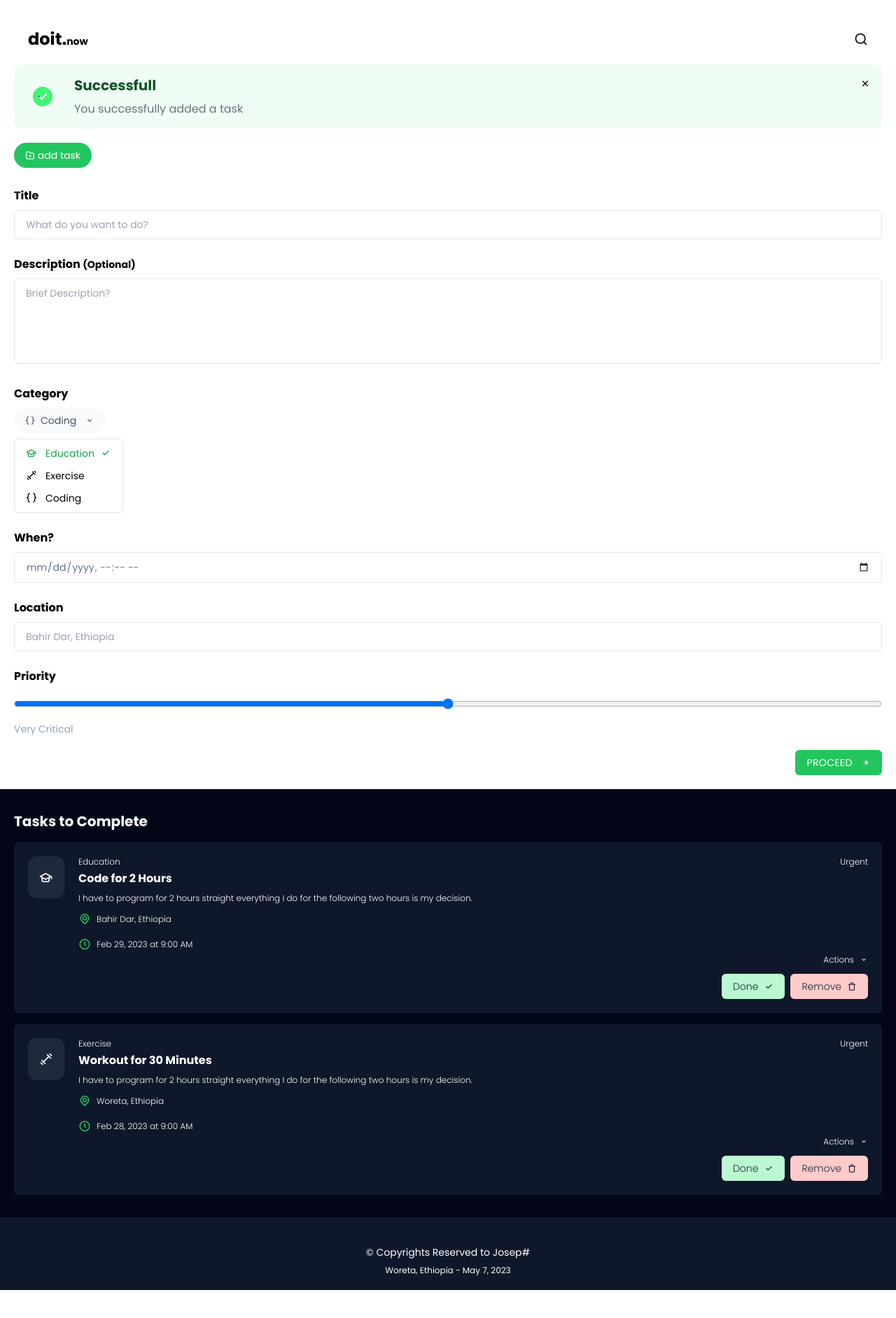
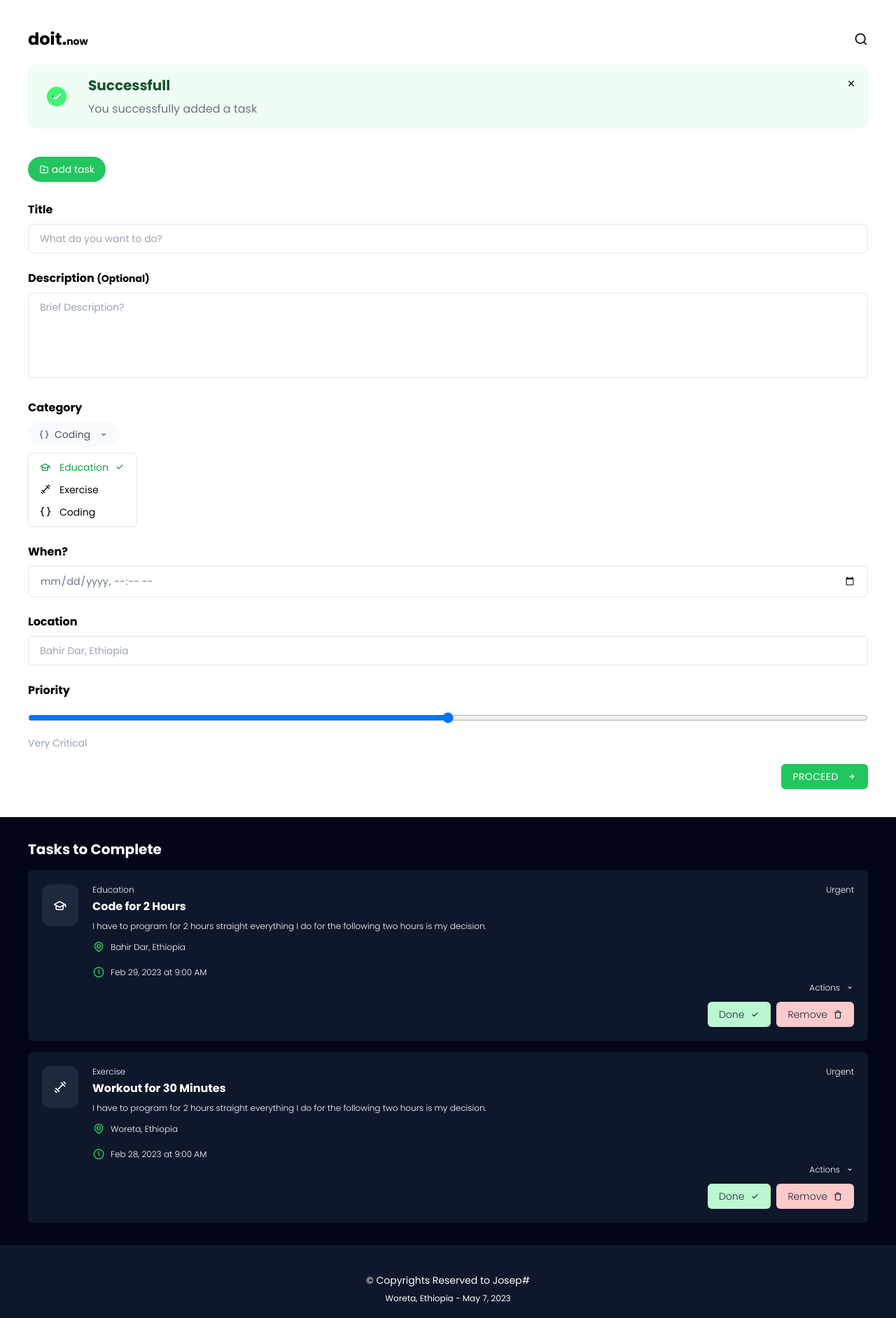
Before and after one commit to josephcodes8/doit-now-v-2, a React (Vite) app: page / in a window 1280 px wide. Shown: the whole page at 70% size. Before the commit the page ends 1844 px from the top, so only its background shows below. Built offline with nearby package versions, Linux system fonts and the light colour scheme.

Commit message:
changed padding of elements

```diff
--- a/src/components/AlterTasks.jsx
+++ b/src/components/AlterTasks.jsx
@@ -2,7 +2,7 @@ import { Input, Button, Select, TextArea } from "./atoms";
 
 const AlterTasks = () => {
   return (
-    <section className="m-5 flex flex-col">
+    <section className="m-10 flex flex-col">
       <Button
         {...{
           label: "add task",
--- a/src/components/Notification.jsx
+++ b/src/components/Notification.jsx
@@ -1,7 +1,7 @@
-import { successIcon } from "../assets"
+import { successIcon } from "../assets";
 const Notification = () => {
   return (
-    <div className="m-5 flex gap-x-5 bg-green-50 p-4 rounded-xl">
+    <div className="my-5 mx-10 flex gap-x-5 bg-green-50 p-4 rounded-xl">
       {/* icon */}
       <img src={successIcon} alt="" width={50} />
       <div>
@@ -12,7 +12,7 @@ const Notification = () => {
       </div>
       <span className="uil-times ml-auto"></span>
     </div>
-  )
-}
+  );
+};
 
-export default Notification
+export default Notification;
--- a/src/components/TaskList.jsx
+++ b/src/components/TaskList.jsx
@@ -1,14 +1,14 @@
-import Task from "./Task"
-import { Tasks } from "../data"
+import Task from "./Task";
+import { Tasks } from "../data";
 const TaskList = () => {
   return (
-    <main className="font-light bg-slate-950 mt-2 px-5 py-8">
+    <main className="font-light bg-slate-950 mt-2 px-10 py-8">
       <h1 className="text-white text-xl font-bold">Tasks to Complete</h1>
       {Tasks.map((task) => (
         <Task key={task.id} {...task} />
       ))}
     </main>
-  )
-}
+  );
+};
 
-export default TaskList
+export default TaskList;
```
